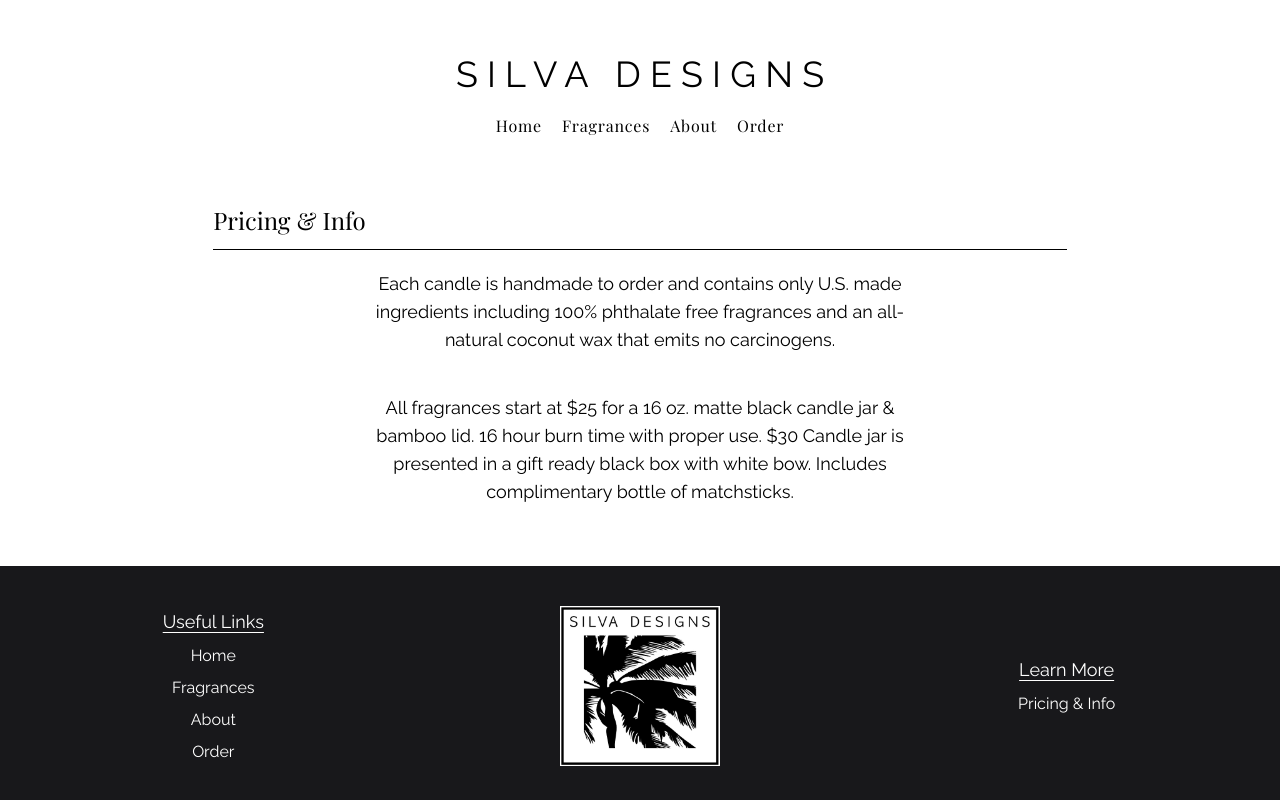
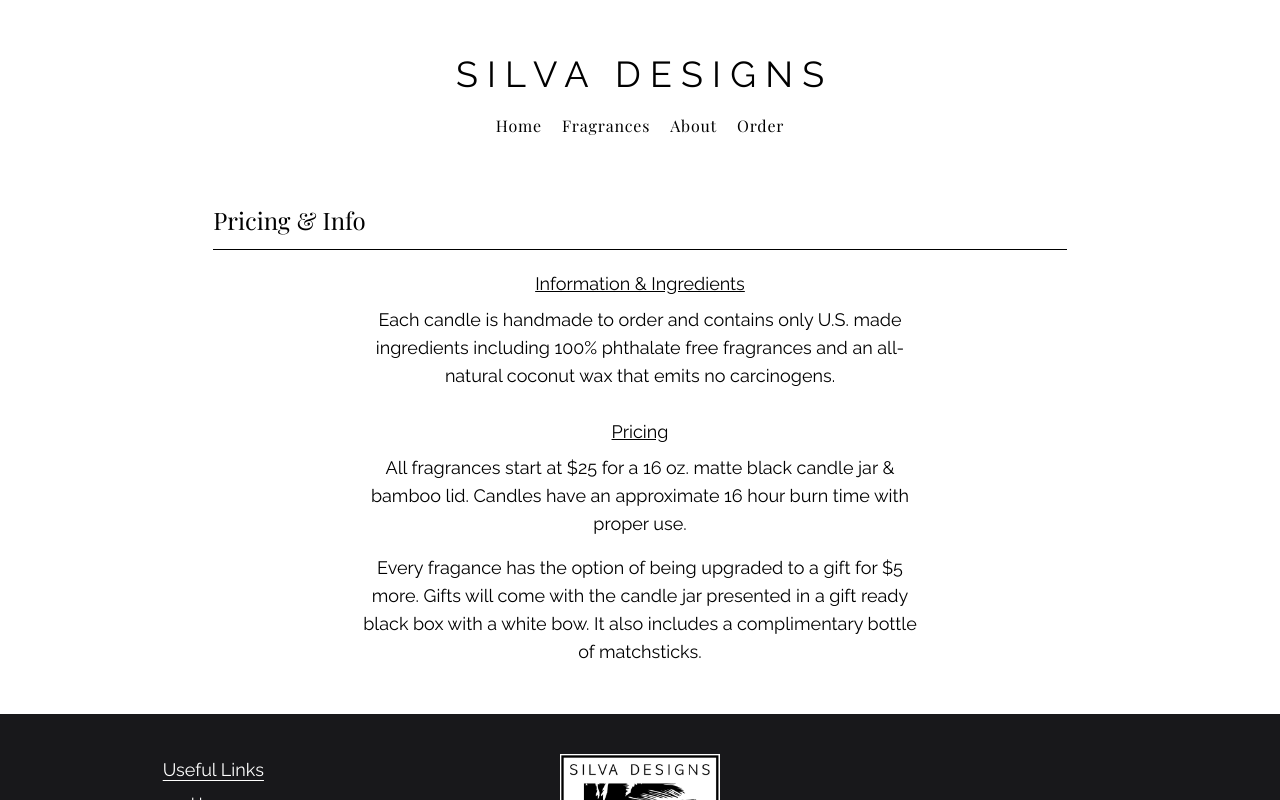
Before and after one commit to silva-tim/silva-designs, a React (Vite) app: page /pricing in a window 1280 px wide. Shown: the top 800 px of the page. Built offline with nearby package versions, Linux system fonts and the light colour scheme.

Commit message:
Adding info to pricing page

```diff
--- a/src/pages/Pricing.tsx
+++ b/src/pages/Pricing.tsx
@@ -5,16 +5,27 @@ export default function Pricing() {
         <span className="font-playfair text-2xl">Pricing & Info</span>
       </div>
       <div className="flex flex-wrap justify-center text-lg">
-        <p className="basis-2/3 py-5 text-center">
+        <span className="basis-full pt-5 text-center text-lg underline">
+          Information & Ingredients
+        </span>
+        <p className="basis-2/3 py-2 text-center">
           Each candle is handmade to order and contains only U.S. made
           ingredients including 100% phthalate free fragrances and an
           all-natural coconut wax that emits no carcinogens.
         </p>
-        <p className="basis-2/3 py-5 text-center">
+        <span className="basis-full pt-5 text-center text-lg underline">
+          Pricing
+        </span>
+        <p className="basis-2/3 py-2 text-center">
           All fragrances start at $25 for a 16 oz. matte black candle jar &
-          bamboo lid. 16 hour burn time with proper use. $30 Candle jar is
-          presented in a gift ready black box with white bow. Includes
-          complimentary bottle of matchsticks.
+          bamboo lid. Candles have an approximate 16 hour burn time with proper
+          use.
+        </p>
+        <p className="basis-2/3 py-2 text-center">
+          Every fragance has the option of being upgraded to a gift for $5 more.
+          Gifts will come with the candle jar presented in a gift ready black
+          box with a white bow. It also includes a complimentary bottle of
+          matchsticks.
         </p>
       </div>
     </section>
```
